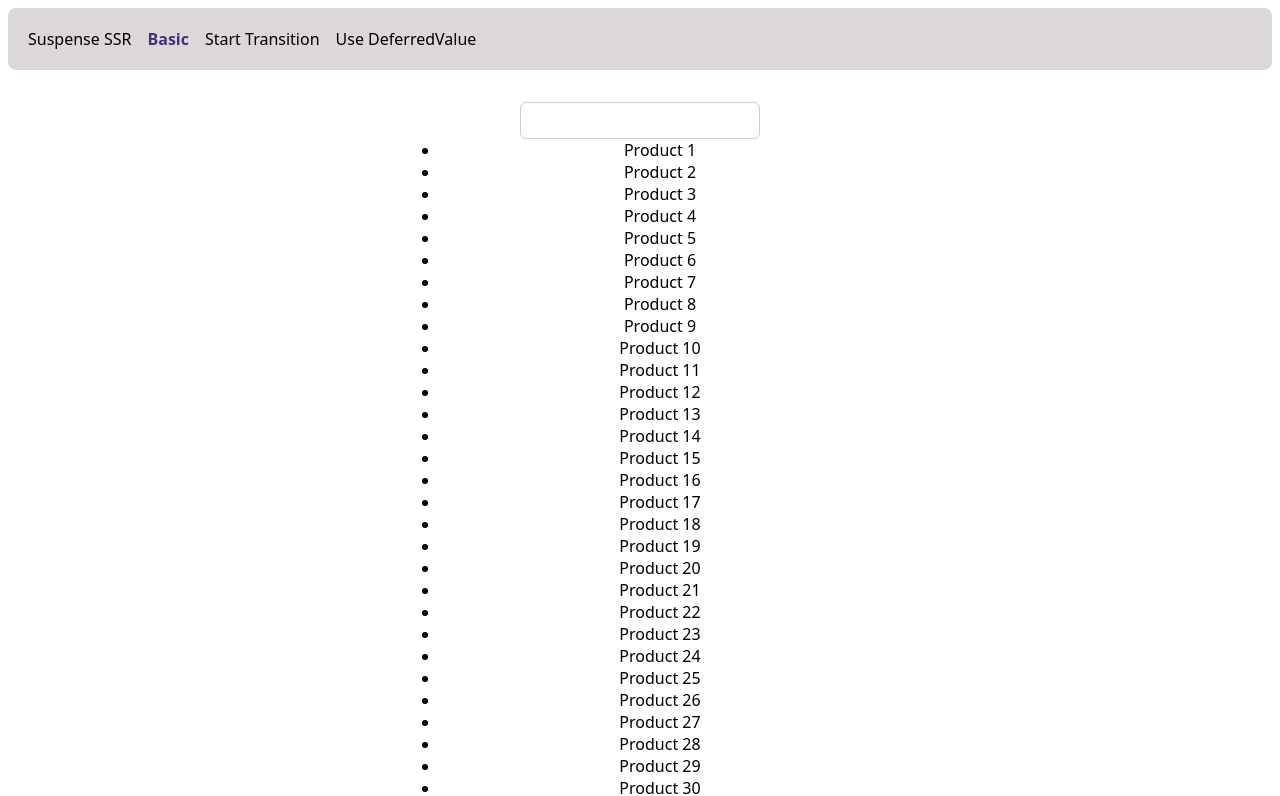
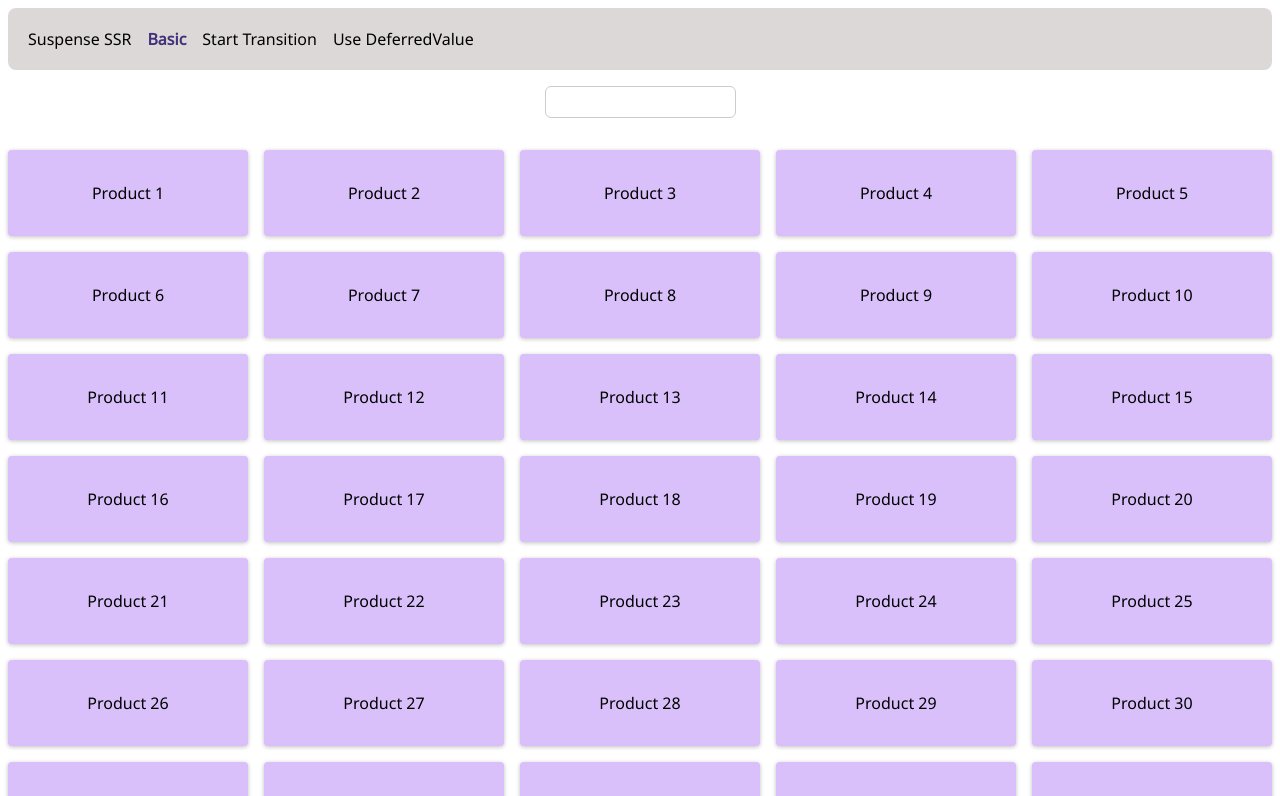
Before and after one commit to tsukhu/next-concurrent-app, a Next.js app: page /basic in a window 1280 px wide. Shown: the top 796 px of the page. Built offline with nearby package versions, Linux system fonts and the light colour scheme.

Commit message:
updated the styling

```diff
--- a/components/Post.tsx
+++ b/components/Post.tsx
@@ -1,4 +1,5 @@
 import useSWR from 'swr';
+import styles from '../styles/post.module.css';
 
 const fetcher = async (
   input: RequestInfo,
@@ -20,9 +21,9 @@ export default function Post() {
     { suspense: true }
   );
   return (
-    <>
+    <div className={styles.post}>
       <h1>{data.title}</h1>
       <p>{data.body}</p>
-    </>
+    </div>
   );
 }
--- a/components/ProductListWithoutDeferred.tsx
+++ b/components/ProductListWithoutDeferred.tsx
@@ -1,7 +1,7 @@
 import React, { useCallback } from 'react';
-import { useDeferredValue, useState } from 'react';
+import { useState } from 'react';
 import generateProducts from '../data/generateProducts';
-import styles from '../styles/deferredValue.module.css';
+import styles from '../styles/productList.module.css';
 
 const dummyProducts = generateProducts();
 function ProductList({ filterText }: { filterText: string }) {
@@ -20,13 +20,13 @@ function ProductList({ filterText }: { filterText: string }) {
   }, [getfilterProducts, filterText]);
 
   return (
-    <ul className={styles.ul}>
+    <div className={styles.basicGrid}>
       {filteredProducts.map((product, i) => (
-        <li key={i} className={styles.li}>
+        <div key={i} className={styles.card}>
           {product}
-        </li>
+        </div>
       ))}
-    </ul>
+    </div>
   );
 }
 
--- a/pages/transition.tsx
+++ b/pages/transition.tsx
@@ -1,5 +1,6 @@
 import { useState, useTransition } from 'react';
 import ProductList from '../components/ProductListWithoutDeferred';
+import Spinner from '../components/Spinner';
 import styles from '../styles/deferredValue.module.css';
 
 function App() {
@@ -19,7 +20,7 @@ function App() {
         onChange={updateFilterHandler}
         className={styles.input}
       />
-      {isPending && <p>Updating List...</p>}
+      <Spinner active={isPending} />
       <ProductList filterText={filterTerm} />
     </div>
   );
--- a/styles/deferredValue.module.css
+++ b/styles/deferredValue.module.css
@@ -1,18 +1,21 @@
 .app {
-  width: 30rem;
-  margin: 2rem auto;
   text-align: center;
+  display: flex;
+
+  flex-direction: column;
+  justify-content: center;
+  width: 100%;
+  align-items: center;
 }
 
 .input {
   font: inherit;
+  margin: 1rem;
   padding: 0.25rem;
-  font-size: 1.25rem;
   border-radius: 6px;
   border: 1px solid #ccc;
-  width: 50%;
 }
 
 .input:focus {
-  background-color: #f2e0ff;
+  background-color: #d9c0fa;
 }
--- a/styles/globals.css
+++ b/styles/globals.css
@@ -1,5 +1,6 @@
+@import url('https://fonts.googleapis.com/css?family=Noto+Sans&display=swap');
 body {
-  font-family: system-ui, sans-serif;
+  font-family: 'Noto Sans', sans-serif;
 }
 
 * {
@@ -31,17 +32,11 @@ nav a:hover {
   color: rgb(66, 50, 122);
 }
 
-.sidebar {
-  padding: 10px;
-  height: 500px;
-  float: left;
-  width: 30%;
+main {
+  display: flex;
 }
-
 .post {
-  padding: 20px;
-  float: left;
-  width: 60%;
+  padding: 1rem;
 }
 
 h1,
@@ -57,16 +52,6 @@ li {
 .post p {
   font-size: larger;
   font-family: Georgia, serif;
-}
-
-.comments {
-  margin-top: 40px;
-}
-
-.comment {
-  border: 2px solid #aaa;
-  border-radius: 4px;
-  padding: 20px;
 }
 
 /* https://codepen.io/mandelid/pen/vwKoe */
--- a/styles/productList.module.css
+++ b/styles/productList.module.css
@@ -1,13 +1,35 @@
-.ul {
-  list-style: none;
-  margin: 2rem;
-  padding: 0;
+.basicGrid {
+  display: grid;
+  gap: 1rem;
+  width: 100%;
+  grid-template-columns: repeat(auto-fill, minmax(240px, 1fr));
 }
 
-.li {
+.card {
+  display: flex;
+  flex-direction: column;
+  justify-content: center;
+  align-items: center;
   margin: 1rem 0;
   padding: 1rem;
-  background-color: #ddb0eb;
+  background-color: #d9c0fa;
   border-radius: 6px;
   box-shadow: 0 1px 4px rgba(0, 0, 0, 0.25);
+  height: 100%;
+  width: 100%;
+  border-radius: 4px;
+  transition: all 500ms;
+  overflow: hidden;
+
+  background-size: cover;
+  background-position: center;
+  background-repeat: no-repeat;
+  white-space: nowrap;
+  text-overflow: ellipsis;
 }
+
+.card:hover {
+  box-shadow: rgba(2, 8, 20, 0.1) 0px 0.35em 1.175em,
+    rgba(2, 8, 20, 0.08) 0px 0.175em 0.5em;
+  transform: translateY(-3px) scale(1.1);
+}
```
Also changed, not shown: components/Comments.tsx (+4 -3 lines), components/ProductList.tsx (+5 -5 lines), components/Sidebar.tsx (+7 -4 lines), styles/comments.module.css (added, +16 -0 lines), styles/post.module.css (added, +8 -0 lines), styles/sideBar.module.css (added, +24 -0 lines).
